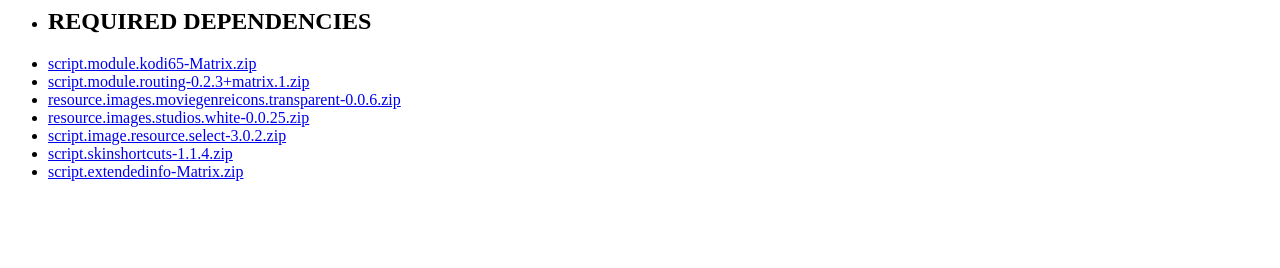
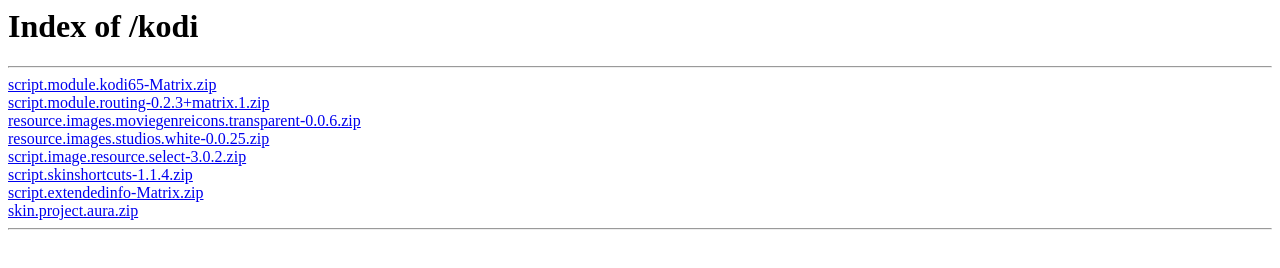
Before and after one commit to ProtoTypeRepo/kodi, a plain HTML site: page index.html in a window 1280 px wide. Drawn offline with Linux system fonts and the light colour scheme.

Commit message:
Update index.html

```diff
--- a/index.html
+++ b/index.html
@@ -1,16 +1,21 @@
-<head>
-  <title>Kodi Files</title>
-</head>
+<html><head><meta http-equiv="Content-Type" content="text/html; charset=windows-1252"><title>Index of /repo</title></head>
+<body bgcolor="white">
+<h1>Index of /kodi</h1><hr>
+<a href="required/script.module.kodi65-Matrix.zip">script.module.kodi65-Matrix.zip</a>
+<br>
+<a href="required/script.module.routing-0.2.3+matrix.1.zip">script.module.routing-0.2.3+matrix.1.zip</a>
+<br>
+<a href="required/resource.images.moviegenreicons.transparent-0.0.6.zip">resource.images.moviegenreicons.transparent-0.0.6.zip</a>
+<br>
+<a href="required/resource.images.studios.white-0.0.25.zip">resource.images.studios.white-0.0.25.zip</a>
+<br>
+<a href="required/script.image.resource.select-3.0.2.zip">script.image.resource.select-3.0.2.zip</a>
+<br>
+<a href="required/script.skinshortcuts-1.1.4.zip">script.skinshortcuts-1.1.4.zip</a>
+<br>
+<a href="required/script.extendedinfo-Matrix.zip">script.extendedinfo-Matrix.zip</a>
+<br>
+<a href="skin/skin.project.aura.zip">skin.project.aura.zip</a>
+<hr>
 
-<body>
-  <ul>
-    <li><h2>REQUIRED DEPENDENCIES</h2></li>
-    <li><a href="required/script.module.kodi65-Matrix.zip">script.module.kodi65-Matrix.zip</a></li>
-	<li><a href="required/script.module.routing-0.2.3+matrix.1.zip">script.module.routing-0.2.3+matrix.1.zip</a></li>
-	<li><a href="required/resource.images.moviegenreicons.transparent-0.0.6.zip">resource.images.moviegenreicons.transparent-0.0.6.zip</a></li>
-	<li><a href="required/resource.images.studios.white-0.0.25.zip">resource.images.studios.white-0.0.25.zip</a></li>
-	<li><a href="required/script.image.resource.select-3.0.2.zip">script.image.resource.select-3.0.2.zip</a></li>
-	<li><a href="required/script.skinshortcuts-1.1.4.zip">script.skinshortcuts-1.1.4.zip</a></li>
-	<li><a href="required/script.extendedinfo-Matrix.zip">script.extendedinfo-Matrix.zip</a></li>
-  </ul>
-</body>
+</body></html>
```
